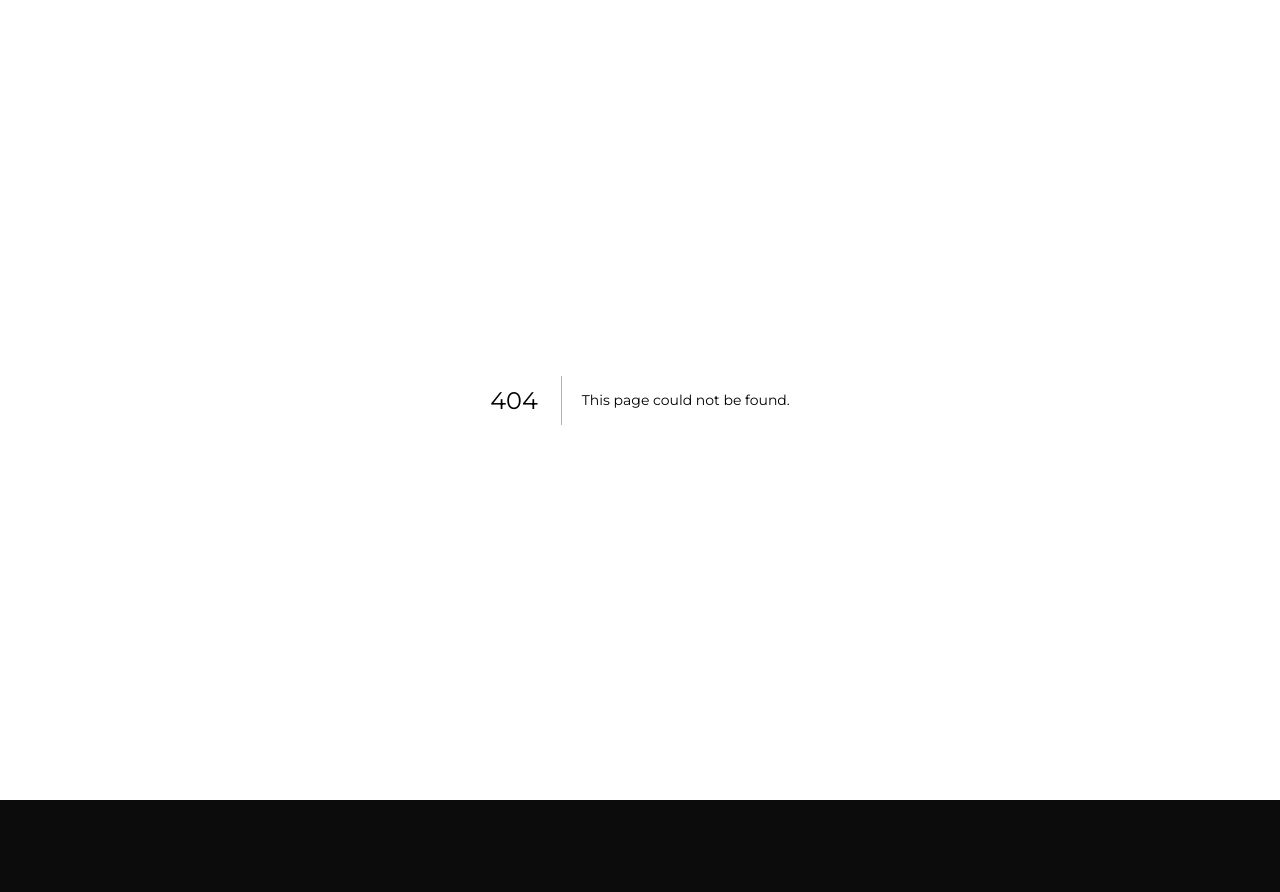
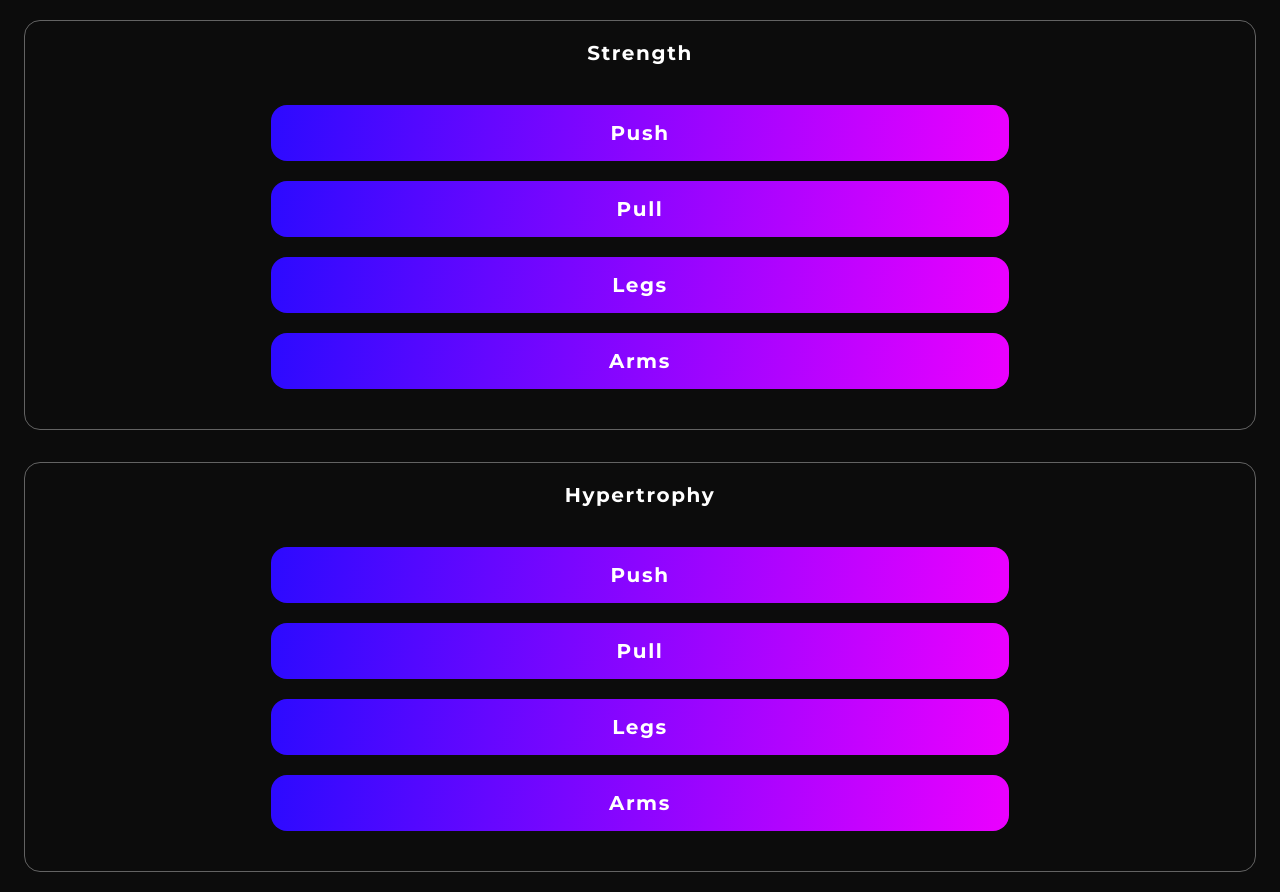
Before and after one commit to Sigword/Workout-App, a Next.js app: page /workoutpage in a window 1280 px wide. Before the commit this address had no page. Before the commit the page ends 800 px from the top, so only its background shows below. Built offline with nearby package versions, Linux system fonts and the light colour scheme.

Commit message:
Workout page 1

```diff
--- a/components/Chat.js
+++ b/components/Chat.js
@@ -1,10 +1,12 @@
 import styles from "../styles/chat.module.css";
 import { BsChatDots } from "react-icons/bs";
+import Link from "next/link";
 
 const Chat = () => {
   return (
     <div className={styles.chatMain}>
-      <a href="auth" className={styles.chatBox}>
+      <Link href="auth">
+        <a className={styles.chatBox}>
           <div className={styles.chatText}>Chat</div>
           <div className={styles.chatLogo}>
             <svg width="0" height="0">
@@ -23,6 +25,7 @@ const Chat = () => {
             <BsChatDots style={{ fill: "url(#blue-gradient)" }} />
           </div>
         </a>
+      </Link>
     </div>
   );
 };
--- /dev/null
+++ b/components/Hypertrophy.js
@@ -0,0 +1,25 @@
+import styles from "../styles/Workout.module.css";
+import Link from "next/link";
+
+const Hypertrophy = () => {
+  return (
+    <div className={styles.WorkoutBox}>
+      <div className={styles.WorkoutTop}>Hypertrophy</div>
+      <div className={styles.WorkoutBottom}>
+        <Link>
+          <a className={styles.WorkoutButton}>Push</a>
+        </Link>
+        <Link>
+          <a className={styles.WorkoutButton}>Pull</a>
+        </Link>
+        <Link>
+          <a className={styles.WorkoutButton}>Legs</a>
+        </Link>
+        <Link>
+          <a className={styles.WorkoutButton}>Arms</a>
+        </Link>
+      </div>
+    </div>
+  );
+};
+export default Hypertrophy;
--- /dev/null
+++ b/components/Strength.js
@@ -0,0 +1,25 @@
+import styles from "../styles/Workout.module.css";
+import Link from "next/link";
+
+const Strength = () => {
+  return (
+    <div className={styles.WorkoutBox}>
+      <div className={styles.WorkoutTop}>Strength</div>
+      <div className={styles.WorkoutBottom}>
+        <Link>
+          <a className={styles.WorkoutButton}>Push</a>
+        </Link>
+        <Link>
+          <a className={styles.WorkoutButton}>Pull</a>
+        </Link>
+        <Link>
+          <a className={styles.WorkoutButton}>Legs</a>
+        </Link>
+        <Link>
+          <a className={styles.WorkoutButton}>Arms</a>
+        </Link>
+      </div>
+    </div>
+  );
+};
+export default Strength;
--- /dev/null
+++ b/pages/workoutpage.js
@@ -0,0 +1,13 @@
+import styles from "../styles/Workout.module.css";
+import Hypertrophy from "../components/Hypertrophy";
+import Strength from "../components/Strength";
+
+const Workout = () => {
+  return (
+    <div className={styles.WorkoutContainer}>
+      <Strength />
+      <Hypertrophy />
+    </div>
+  );
+};
+export default Workout;
--- /dev/null
+++ b/styles/Workout.module.css
@@ -0,0 +1,60 @@
+.WorkoutContainer {
+  display: flex;
+  background-color: #0c0c0c;
+  padding: 1.25rem 1.5rem;
+  justify-content: center;
+  align-items: center;
+  flex-direction: column;
+  gap: 2rem;
+  min-height: 100vh;
+}
+
+.WorkoutBox {
+  display: flex;
+  justify-content: center;
+  align-items: center;
+  flex-direction: column;
+  background-color: #0c0c0c;
+  width: 100%;
+  border: 0.05rem solid #636363;
+  border-radius: 1rem;
+  padding: 1.25rem 0rem;
+  gap: 1.25rem;
+}
+
+.WorkoutTop {
+  display: flex;
+  justify-content: center;
+  align-items: center;
+  flex-direction: column;
+  width: 100%;
+  font-size: 1.25rem;
+  font-weight: 700;
+  letter-spacing: 0.1rem;
+  color: white;
+  gap: 1.25rem;
+}
+
+.WorkoutBottom {
+  display: flex;
+  justify-content: center;
+  align-items: center;
+  flex-direction: column;
+  width: 100%;
+  padding: 1.25rem 0rem;
+  gap: 1.25rem;
+}
+
+.WorkoutButton {
+  display: flex;
+  background: linear-gradient(95.41deg, #2c0aff -0.18%, #eb00ff 99.82%);
+  border-radius: 1rem;
+  padding: 1rem 6.25rem;
+  font-size: 1.25rem;
+  font-weight: 700;
+  letter-spacing: 0.1rem;
+  color: white;
+  width: 60%;
+  justify-content: center;
+  gap: 1.25rem;
+}
--- a/styles/globals.css
+++ b/styles/globals.css
@@ -49,15 +49,17 @@ a {
 }
 
 .calendarDate {
-  padding: 10px 12px;
+  padding: 10px;
+  height: 2.5rem;
+  width: 2.5rem;
 }
 
 .calendarDateSelected {
   background: linear-gradient(133.51deg, #2c0aff 0.66%, #eb00ff 100.66%);
   border-radius: 100px;
-  padding: 10px 12px;
-
-  width: 100%;
+  padding: 10px;
+  height: 2.5rem;
+  width: 2.5rem;
   text-align: center;
 }
 
```
Also changed, not shown: components/Work.js (+6 -1 lines). Lines whose indentation alone changed are shown as unchanged.
